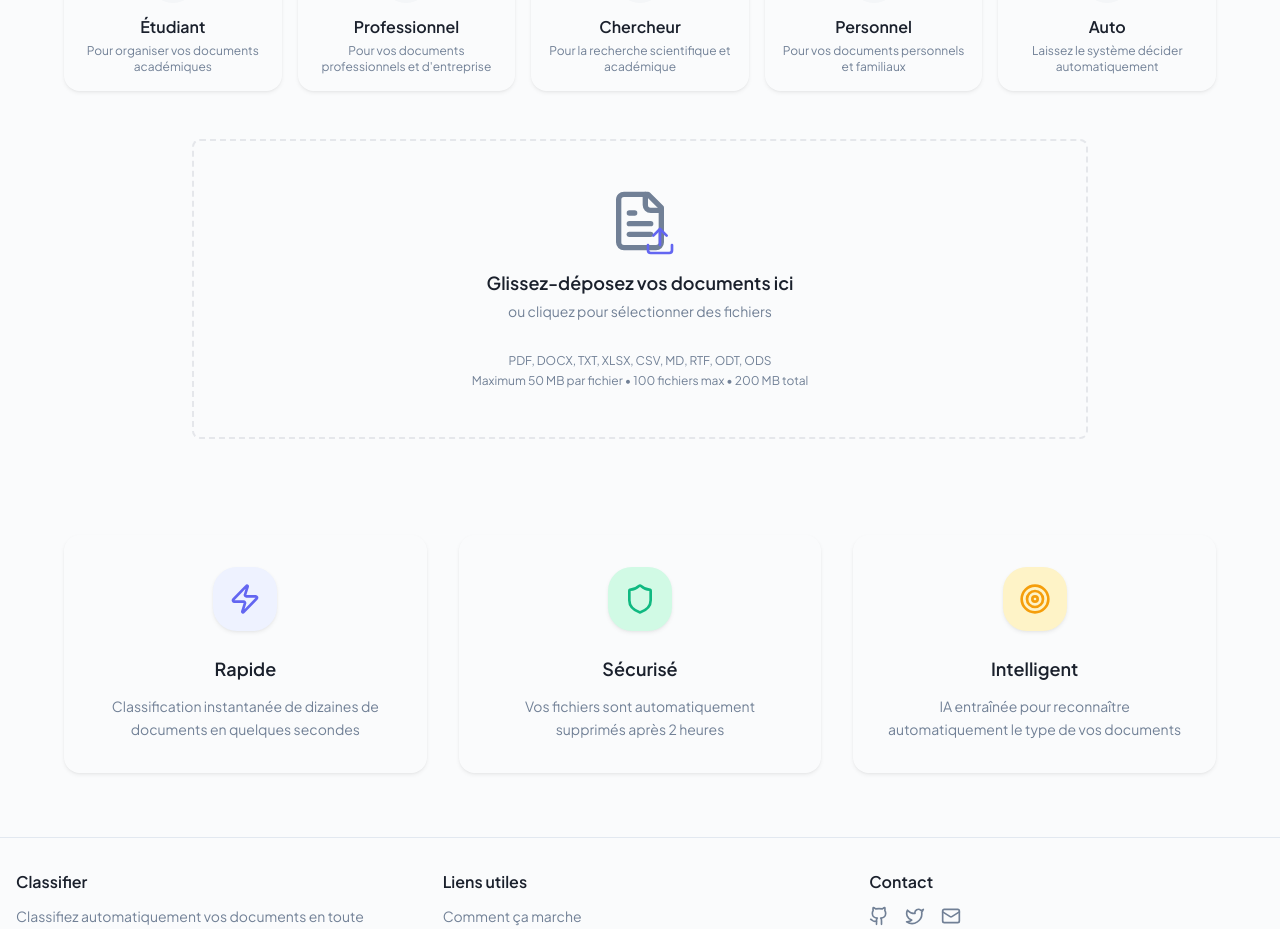
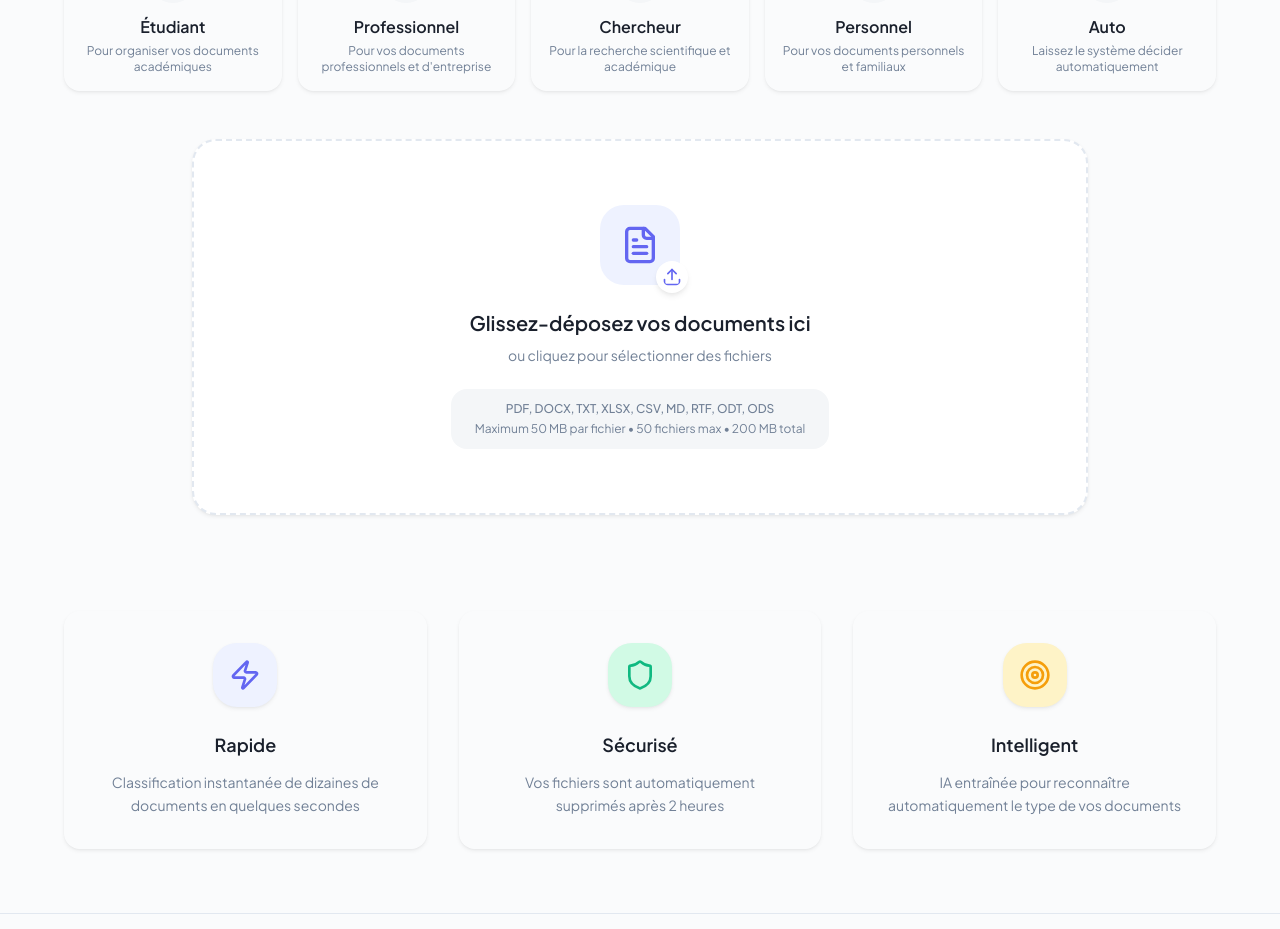
Before and after one commit to Rahim10020/DocClassifier, a Next.js app: page / in a window 1280 px wide. Shown: the part 820-1749 px from the top of the page. Built offline with nearby package versions, Linux system fonts and the light colour scheme.

Commit message:
dropzone plus moderne

```diff
--- a/src/components/upload/DropZone.tsx
+++ b/src/components/upload/DropZone.tsx
@@ -2,7 +2,7 @@
 
 import React, { useCallback } from 'react';
 import { useDropzone } from 'react-dropzone';
-import { Upload, FileText } from 'lucide-react';
+import { Upload, FileText, Sparkles } from 'lucide-react';
 import { cn } from '@/lib/utils';
 import { ACCEPTED_FILE_TYPES, MAX_FILE_SIZE } from '@/types/document';
 
@@ -39,25 +39,30 @@ export function DropZone({ onFilesAdded, disabled = false, className }: DropZone
         <div
             {...getRootProps()}
             className={cn(
-                'relative border-2 border-dashed rounded-lg p-12 transition-all cursor-pointer',
-                'hover:border-primary hover:bg-background-secondary',
-                isDragActive && 'border-primary bg-primary-light',
+                'relative rounded-2xl p-16 transition-all cursor-pointer group',
+                'bg-background-elevated shadow-sm hover:shadow-lg',
+                'border-2 border-dashed',
+                isDragActive && !isDragReject && 'border-primary bg-primary-light shadow-xl scale-[1.02]',
                 isDragReject && 'border-error bg-error-light',
+                !isDragActive && !isDragReject && 'border-border hover:border-primary/50',
                 disabled && 'opacity-50 cursor-not-allowed',
                 className
             )}
         >
             <input {...getInputProps()} />
 
-            <div className="flex flex-col items-center justify-center gap-4 text-center">
+            <div className="flex flex-col items-center justify-center gap-6 text-center">
                 {isDragActive ? (
                     <>
-                        <Upload className="h-16 w-16 text-primary animate-bounce" />
+                        <div className="relative">
+                            <Upload className="h-20 w-20 text-primary animate-bounce" />
+                            <Sparkles className="h-6 w-6 text-primary absolute -top-2 -right-2 animate-pulse" />
+                        </div>
                         <div>
-                            <p className="text-lg font-semibold text-primary">
+                            <p className="text-2xl font-semibold text-primary mb-2">
                                 Déposez vos fichiers ici
                             </p>
-                            <p className="text-sm text-foreground-muted mt-1">
+                            <p className="text-sm text-foreground-muted">
                                 Relâchez pour ajouter les fichiers
                             </p>
                         </div>
@@ -65,29 +70,31 @@ export function DropZone({ onFilesAdded, disabled = false, className }: DropZone
                 ) : (
                     <>
                         <div className="relative">
-                            <FileText className="h-16 w-16 text-foreground-muted" />
-                            <Upload className="h-8 w-8 text-primary absolute -bottom-1 -right-1" />
+                            <div className="w-20 h-20 rounded-2xl bg-primary-light flex items-center justify-center group-hover:scale-110 transition-transform">
+                                <FileText className="h-10 w-10 text-primary" />
+                            </div>
+                            <Upload className="h-8 w-8 text-primary absolute -bottom-2 -right-2 bg-background-elevated rounded-full p-1.5 shadow-md" />
                         </div>
                         <div>
-                            <p className="text-lg font-semibold text-foreground">
+                            <p className="text-xl font-semibold text-foreground mb-2">
                                 Glissez-déposez vos documents ici
                             </p>
-                            <p className="text-sm text-foreground-muted mt-1">
+                            <p className="text-sm text-foreground-muted">
                                 ou cliquez pour sélectionner des fichiers
                             </p>
                         </div>
-                        <div className="mt-4 space-y-1 text-xs text-foreground-muted">
-                            <p>PDF, DOCX, TXT, XLSX, CSV, MD, RTF, ODT, ODS</p>
-                            <p>Maximum 50 MB par fichier • 100 fichiers max • 200 MB total</p>
+                        <div className="space-y-1 text-xs text-foreground-muted bg-background-secondary px-6 py-3 rounded-xl">
+                            <p className="font-medium">PDF, DOCX, TXT, XLSX, CSV, MD, RTF, ODT, ODS</p>
+                            <p>Maximum 50 MB par fichier • 50 fichiers max • 200 MB total</p>
                         </div>
                     </>
                 )}
             </div>
 
             {isDragReject && (
-                <div className="absolute inset-0 flex items-center justify-center bg-error-light rounded-lg">
-                    <p className="text-error font-semibold">
-                        Certains fichiers ne sont pas supportés
+                <div className="absolute inset-0 flex items-center justify-center bg-error-light rounded-2xl">
+                    <p className="text-error font-semibold text-lg">
+                        ⚠️ Certains fichiers ne sont pas supportés
                     </p>
                 </div>
             )}
```
